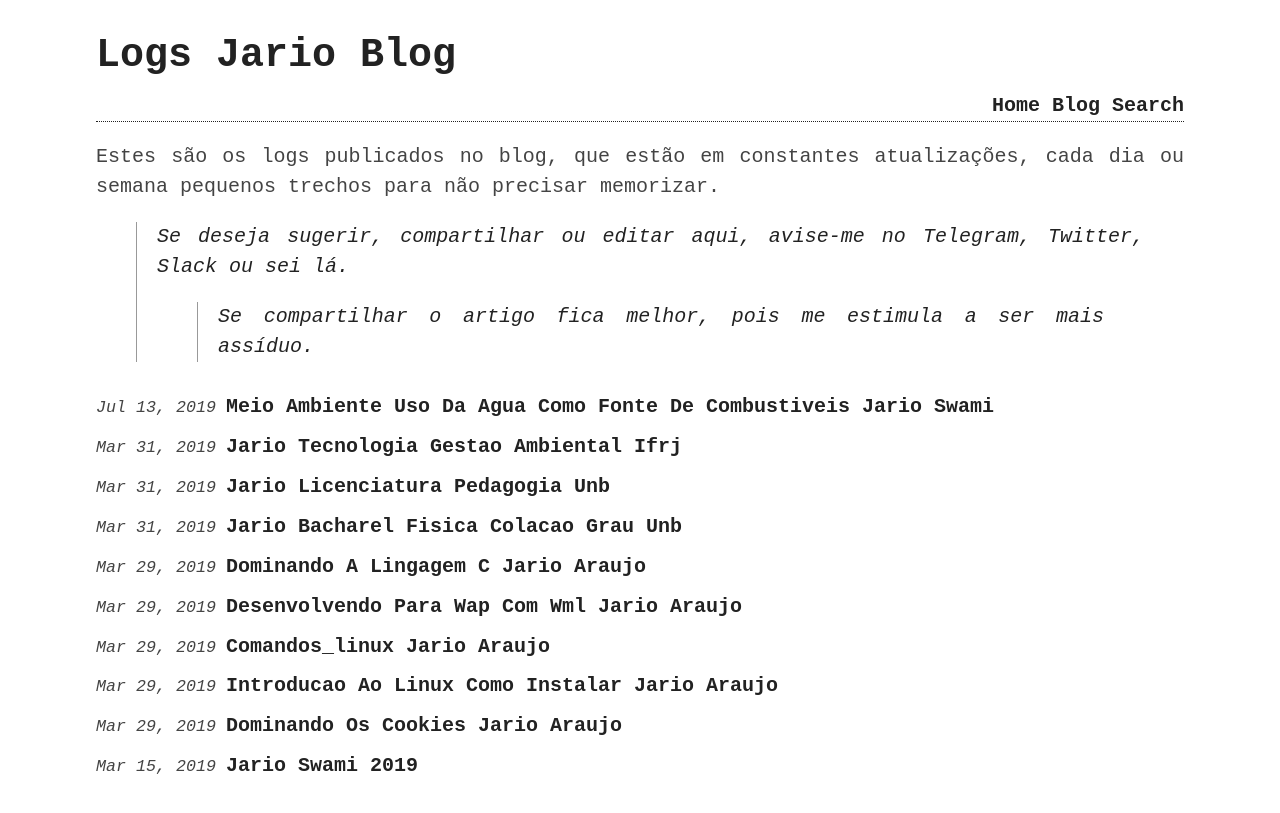
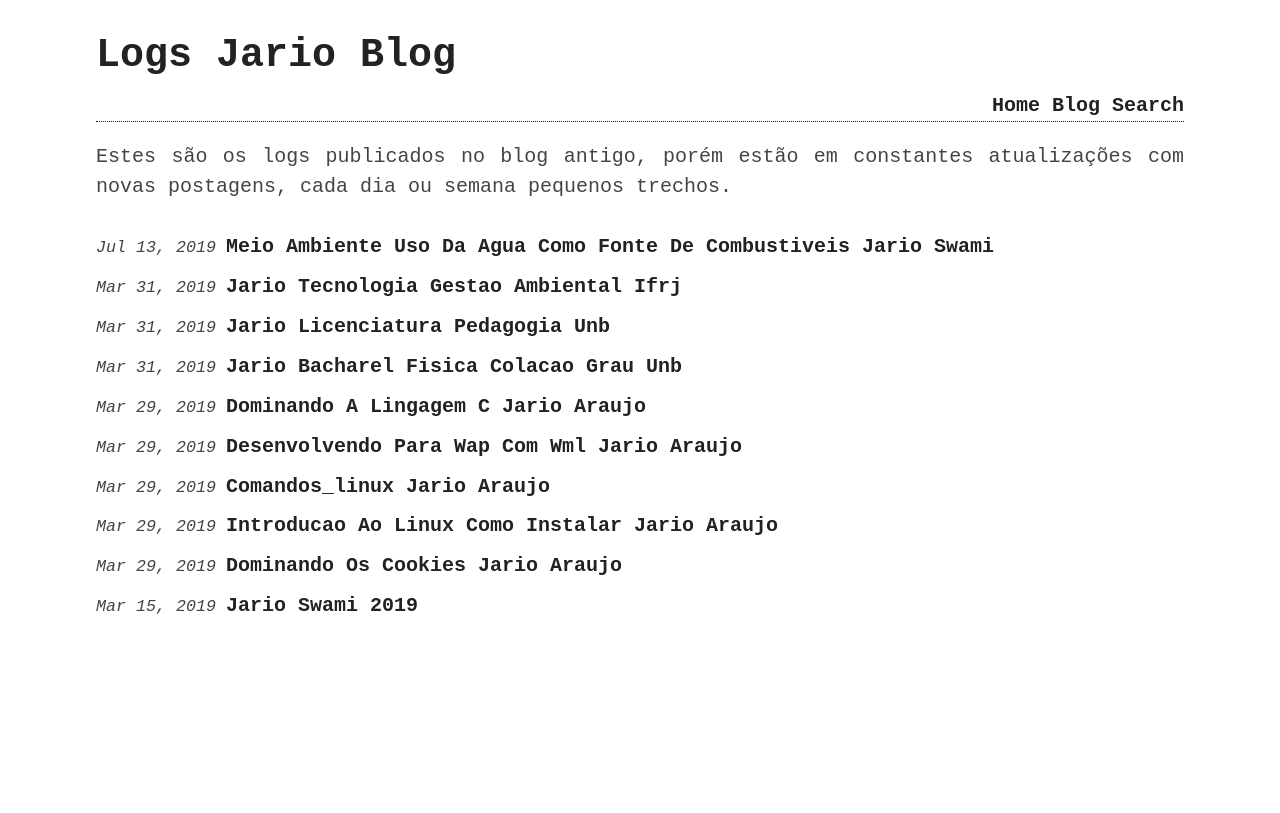
Before and after one commit to michaelandroiddf/jario.github.io, a Jekyll site: the page built from blog.md, in a window 1280 px wide. Shown: the top 813 px of the page. Built offline with Jekyll 4.4.1, drawn with Linux system fonts in a browser that asks for light colours.

Commit message:
minors changes

```diff
--- a/_config.yml
+++ b/_config.yml
@@ -8,7 +8,7 @@ description: > # this means to ignore newlines until "baseurl:"
   Blog com artigos antigos e novos variados.
 permalink: ':title/'
 #baseurl: "/linux.gitub.io" # the subpath of your site, e.g. /blog
-url: "https://log.jar.io" # the base hostname & protocol for your site, e.g. http://example.com
+url: "https://logs.jar.io" # the base hostname & protocol for your site, e.g. http://example.com
 site-twitter: jarioswami #if your site has a twitter account, enter it here
 
 # Author Settings
--- a/blog.md
+++ b/blog.md
@@ -4,7 +4,4 @@ title: Blog
 description: Here be writings
 permalink: /blog
 ---
-Estes são os logs publicados no blog, que estão em constantes atualizações, cada dia ou semana pequenos trechos para não precisar memorizar.
-
-> Se deseja sugerir, compartilhar ou editar aqui, avise-me no Telegram, Twitter, Slack ou sei lá.
->> Se compartilhar o artigo fica melhor, pois me estimula a ser mais assíduo.
+Estes são os logs publicados no blog antigo, porém estão em constantes atualizações com novas postagens, cada dia ou semana pequenos trechos.
```
Also changed, not shown: _tags/astrologia.md (added, +4 -0 lines), _tags/books.md (added, +4 -0 lines), _tags/config.md (deleted, +0 -4 lines), _tags/cromoterapia.md (added, +4 -0 lines), _tags/curas.md (added, +4 -0 lines), _tags/debian.md (deleted, +0 -4 lines), _tags/self-hosted.md (deleted, +0 -4 lines), _tags/software.md (deleted, +0 -4 lines).
